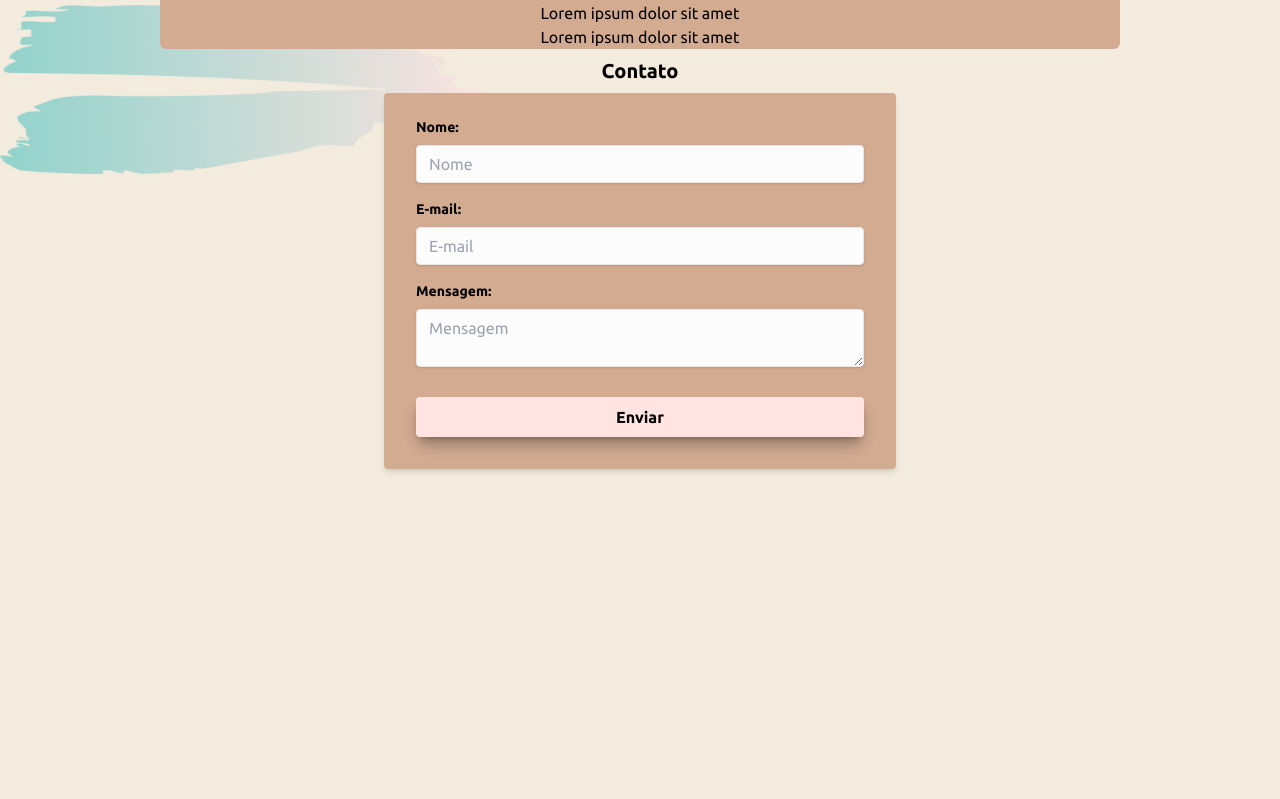
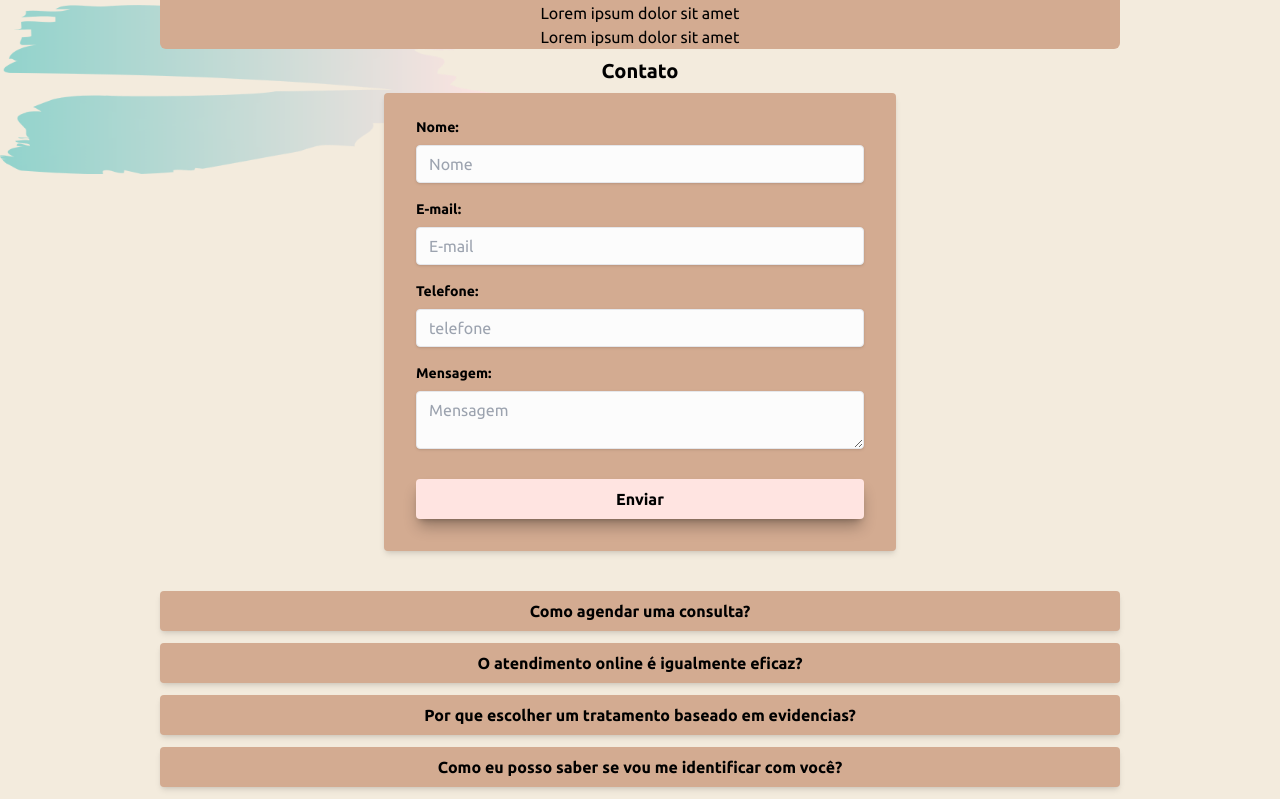
Before and after one commit to hagartelles/Psicologa_debora, a Next.js app: page / in a window 1280 px wide. Shown: the part 1604-2403 px from the top of the page. Before the commit the page ends 2089 px from the top, so only its background shows below. Built offline with nearby package versions, Linux system fonts and the light colour scheme.

Commit message:
add dialog & new field at form

```diff
--- a/src/app/page.tsx
+++ b/src/app/page.tsx
@@ -3,6 +3,7 @@ import { ActionArea } from "@/components/ActionArea"
 import { About } from "@/components/About"
 import { Treatments } from "@/components/Treatments"
 import  FormComponent  from "@/components/FormComponent"
+import  Faqs  from "@/components/Faq"
 
 
 export default function Home() {
@@ -13,6 +14,7 @@ export default function Home() {
       <ActionArea/>
       <Treatments/>
       <FormComponent/>
+      <Faqs/>
 
     </>
     );
--- /dev/null
+++ b/src/components/Faq.tsx
@@ -0,0 +1,59 @@
+"use client"
+
+import { DivBackground } from "./DivBackground";
+import { useState } from "react";
+
+const Faqs = () => {
+  const faqs = [
+    {
+      title: "Como agendar uma consulta?",
+      content: "Existem duas formas: Preenchendo o formulário e entrarei em contato ou entrando em contato pelas minhas redes sociais (What'sApp ou Instagram)."
+    },
+    {
+      title: "O atendimento online é igualmente eficaz?",
+      content: "Sim! Estudos ja mostram que a terapia online tem os mesmos benefícios e nivel de sucesso que no modelo presencial."
+    },
+    {
+        title: "Por que escolher um tratamento baseado em evidencias?",
+        content: "Com a psicologia baseada em evidencias trago o que ja foi testado, estudado e comprovado como mais eficaz para sua demanda."
+    },
+    {
+        title: "Como eu posso saber se vou me identificar com você?",
+        content: "Antes da nossa primeira sessão, faremos uma “sessão de acolhimento”, que consiste em uma chamada de video para que possamos nos ver e você possa me conhecer um pouco antes de agendar"
+    }
+    // Adicione mais FAQs conforme necessário
+  ];
+
+  const Faq = ({ title, content }: { title: string; content: string }) => {
+    const [isOpen, setIsOpen] = useState(false);
+
+    return (
+      <div className="mb-3 w-full">
+        <button
+          onClick={() => setIsOpen(!isOpen)}
+          aria-expanded={isOpen}
+          className="w-3/4 bg-burnt_rose hover:bg-misty_rose font-bold py-2 mx-auto rounded shadow-md"
+        >
+          {title}
+        </button>
+        {isOpen && (
+          <div className="w-3/4 mt-2 mx-auto p-4 bg-gray-100">
+            <p>{content}</p>
+          </div>
+        )}
+      </div>
+    );
+  };
+
+  return (
+    <DivBackground minHeight="500">
+        <div className="w-full container text-center mt-10">
+        {faqs.map((faq, index) => (
+            <Faq key={index} title={faq.title} content={faq.content} />
+        ))}
+        </div>
+    </DivBackground>
+  );
+};
+
+export default Faqs;
--- a/src/components/FormComponent.tsx
+++ b/src/components/FormComponent.tsx
@@ -9,6 +9,7 @@ const FormComponent: React.FC = () => {
   const [formData, setFormData] = useState({
     name: '',
     email: '',
+    telefone:'',
     message: ''
   });
 
@@ -59,6 +60,21 @@ const FormComponent: React.FC = () => {
             required
           />
         </div>
+        <div className="mb-4">
+          <label className="block  text-sm font-bold mb-2 " htmlFor="email">
+          Telefone:
+          </label>
+          <input
+            className="shadow appearance-none border rounded w-full py-2 px-3 text-gray-700 leading-tight focus:outline-none focus:shadow-outline bg-white"
+            id="telefone"
+            name="telefone"
+            type="telefone"
+            value={formData.telefone}
+            onChange={handleChange}
+            placeholder="telefone"
+            required
+          />
+        </div>
         <div className="mb-6">
           <label className="block text-sm font-bold mb-2 " htmlFor="message">
             Mensagem:
--- a/src/components/Header.tsx
+++ b/src/components/Header.tsx
@@ -7,8 +7,9 @@ export function Header() {
         <header>
             <div className="w-full bg-burnt_rose min-h-4 ">
                 <div className="grid grid-cols-3 p-2 border-beige border-b-2" >
-                    <div className="debora col-span-2 "><h1 className=" text-3xl text-center font-bold">Débora Miler</h1>
-                        <div className="italic text-sm px-2">Psicóloga Clínica</div>
+                    <div className="debora col-span-2 text-center ">
+                        <h1 className=" text-3xl text-center font-bold">Débora Miler</h1>
+                        <div className="italic text-sm">Psicóloga Clínica</div>
                     </div>
                     <div className="social-media col-span-1 "></div>
                 </div>
```
